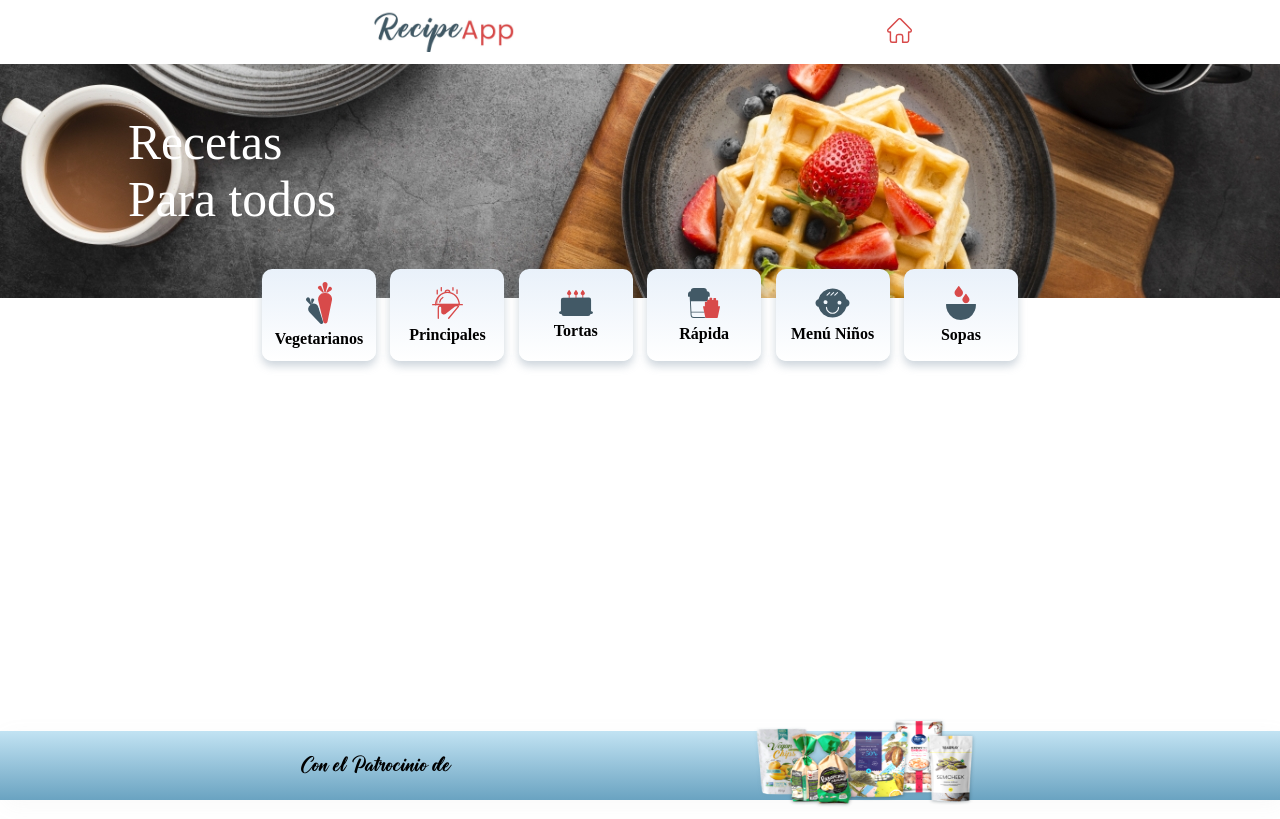
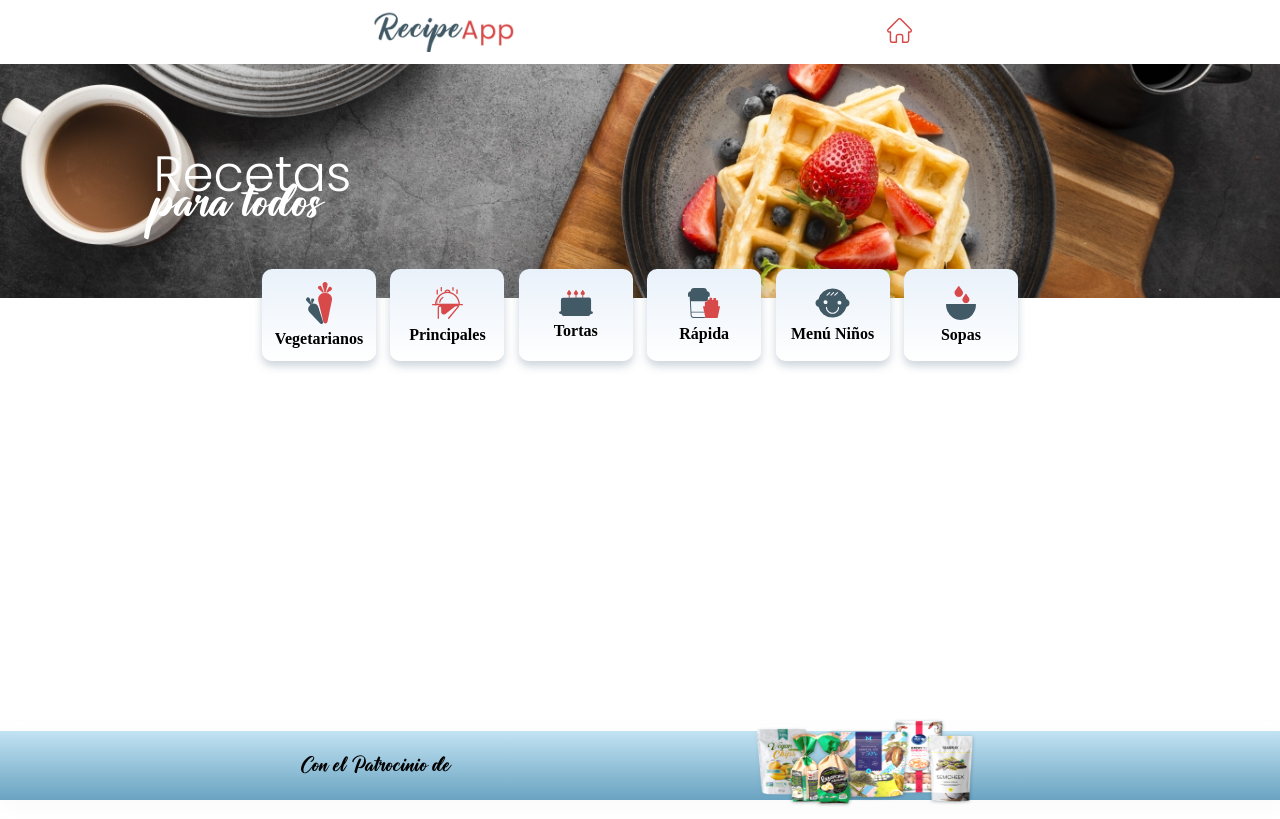
Before and after one commit to Juanpabedoyav/RecipeApp, a React (Create React App) app: page / in a window 1280 px wide. Built offline with nearby package versions, Linux system fonts and the light colour scheme; no server answers.

Commit message:
add new font poppins from google fonts

```diff
--- a/src/components/Banner/index.tsx
+++ b/src/components/Banner/index.tsx
@@ -7,7 +7,7 @@ export const Banner = () => {
       <img src={banner} alt="banner recipeApp" loading="lazy" />
       <div className={styles.Presentation}>
         <p>Recetas</p>
-        <p>Para todos</p>
+        <p>para todos</p>
       </div>
     </div>
   );
--- a/src/styles/Banner.module.scss
+++ b/src/styles/Banner.module.scss
@@ -15,8 +15,21 @@
   //add values according to globals vars
   color: $--white;
   position: absolute;
-  left: 10%;
+  left: 12%;
   bottom: 30%;
   font-size: $--xxl;
+  display: flex;
+  flex-direction: column;
+  p:nth-child(1){
+    font-family: $--font-p;
+    font-size: $--xxl;
+    margin-bottom: -2rem;
+  }
+  p:nth-child(2){
+    font-family: $--font;
+    font-size: $--xxl;
+    letter-spacing: 0px;
+
+  }
 }
 }
--- a/src/styles/_vars.scss
+++ b/src/styles/_vars.scss
@@ -1,9 +1,11 @@
 //colors
+@import url('https://fonts.googleapis.com/css2?family=Poppins:wght@300&display=swap');
 @font-face {
     font-family: 'MonsterClubhouse';
     src: url('../assets/fonts/MonsterClubhouse.ttf')
   }
 $--font:'MonsterClubhouse', sans-serif;
+$--font-p: 'Poppins', sans-serif;
 $--red: #d84a4a;
 //gray
 $--gray--dark: #425966;
```
